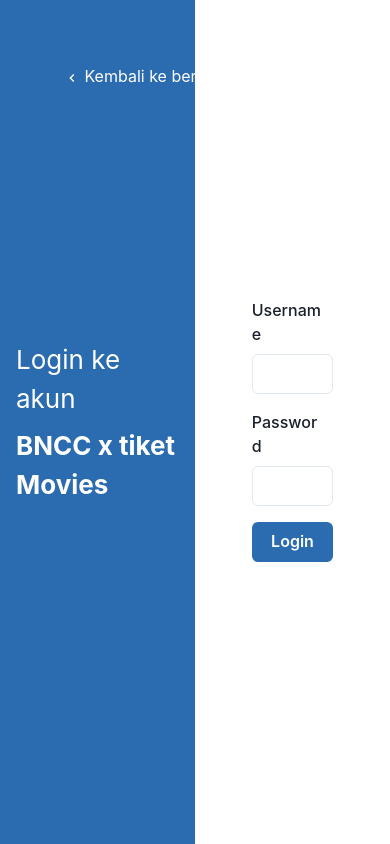
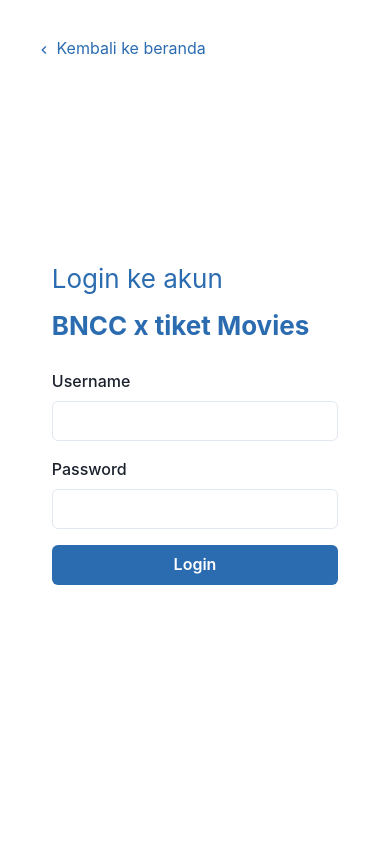
Before and after one commit to AsterinGray/bncc-x-tiket-movies, a Next.js app: page /login in a window 390 px wide. Built offline with nearby package versions, Linux system fonts and the light colour scheme; no server answers.

Commit message:
refactor(login): refactor for responsive

```diff
--- a/src/components/pages/login/AsideInfo.jsx
+++ b/src/components/pages/login/AsideInfo.jsx
@@ -3,11 +3,15 @@
 import Link from "next/link";
 
 const AsideInfo = () => (
+  <>
     <Container
       maxW="container.xl"
       margin={0}
       backgroundColor="#2B6CB0"
-    display={"flex"}
+      display={{
+        base: "none",
+        md: "flex",
+      }}
       flexDirection={"column"}
       justifyContent={"center"}
       alignItems={"center"}
@@ -20,14 +24,30 @@
           BNCC x tiket Movies
         </Text>
       </VStack>
-    <Text position={"absolute"} left={"64px"} top={"64px"} color={"white"}>
+    </Container>
+
+    <Text
+      position={"absolute"}
+      left={{
+        base: "36px",
+        md: "64px",
+      }}
+      top={{
+        base: "36px",
+        md: "64px",
+      }}
+      color={{
+        base: "#2B6CB0",
+        md: "white",
+      }}
+    >
       <Link href="/">
         <a>
           <ChevronLeftIcon /> Kembali ke beranda
         </a>
       </Link>
     </Text>
-  </Container>
+  </>
 );
 
 export default AsideInfo;
--- a/src/components/pages/login/LoginForm.jsx
+++ b/src/components/pages/login/LoginForm.jsx
@@ -7,6 +7,7 @@
   FormControl,
   FormLabel,
   Input,
+  Text,
   useToast,
   VStack,
 } from "@chakra-ui/react";
@@ -67,11 +68,29 @@
       alignItems={"center"}
     >
       <VStack
-        width={"50%"}
+        width={{
+          base: "80%",
+          md: "50%",
+        }}
         display={"flex"}
         flexDirection={"column"}
         alignItems={"initial"}
       >
+        <VStack
+          display={{
+            base: "flex",
+            md: "none",
+          }}
+          flexDirection={"column"}
+          alignItems={"baseline"}
+        >
+          <Text color={"#2B6CB0"} fontSize={"26px"}>
+            Login ke akun
+          </Text>
+          <Text color={"#2B6CB0"} fontWeight={"bold"} fontSize={"26px"}>
+            BNCC x tiket Movies
+          </Text>
+        </VStack>
         <form onSubmit={(e) => onFormSubmit(e)}>
           <FormControl mt={4}>
             <FormLabel htmlFor="username">Username</FormLabel>
```
Lines whose indentation alone changed are shown as unchanged.
